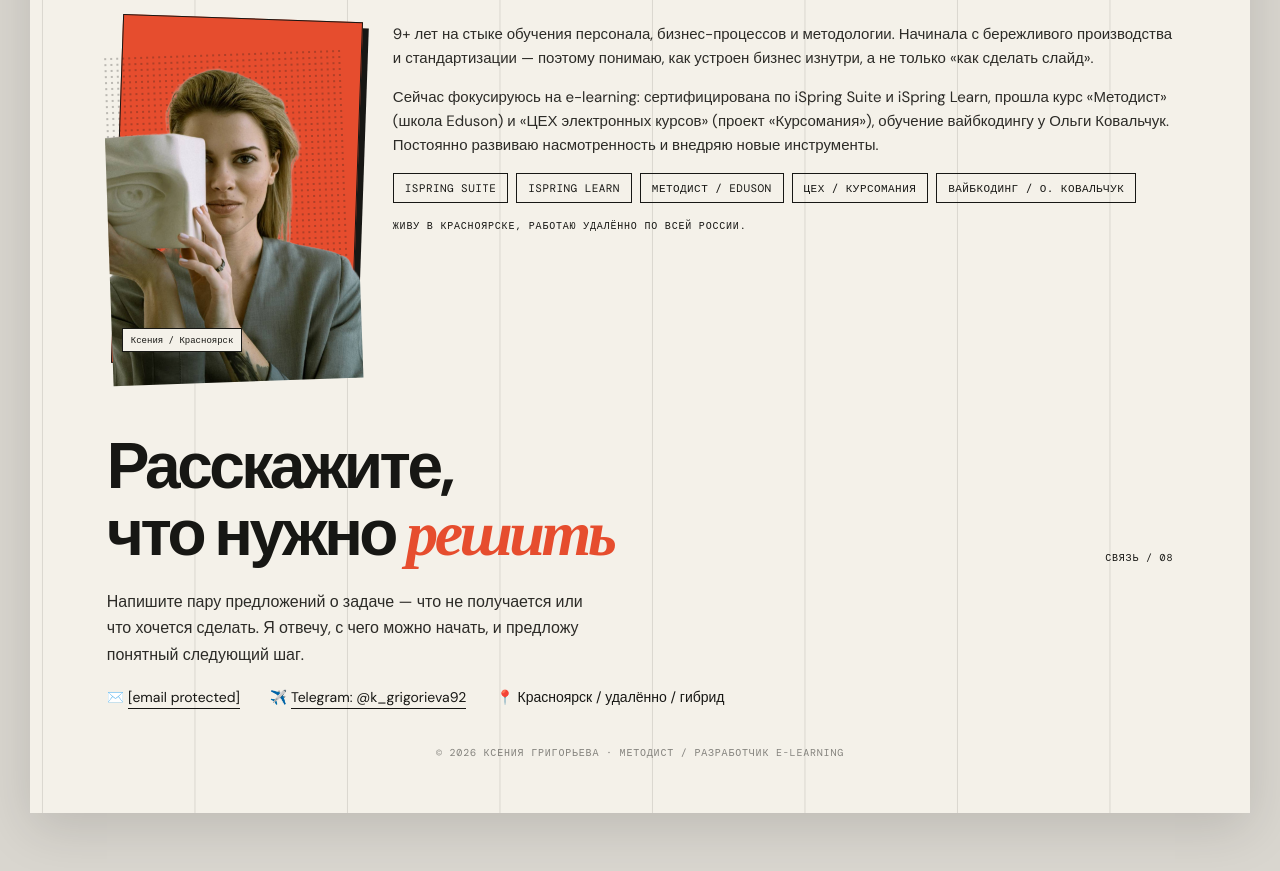
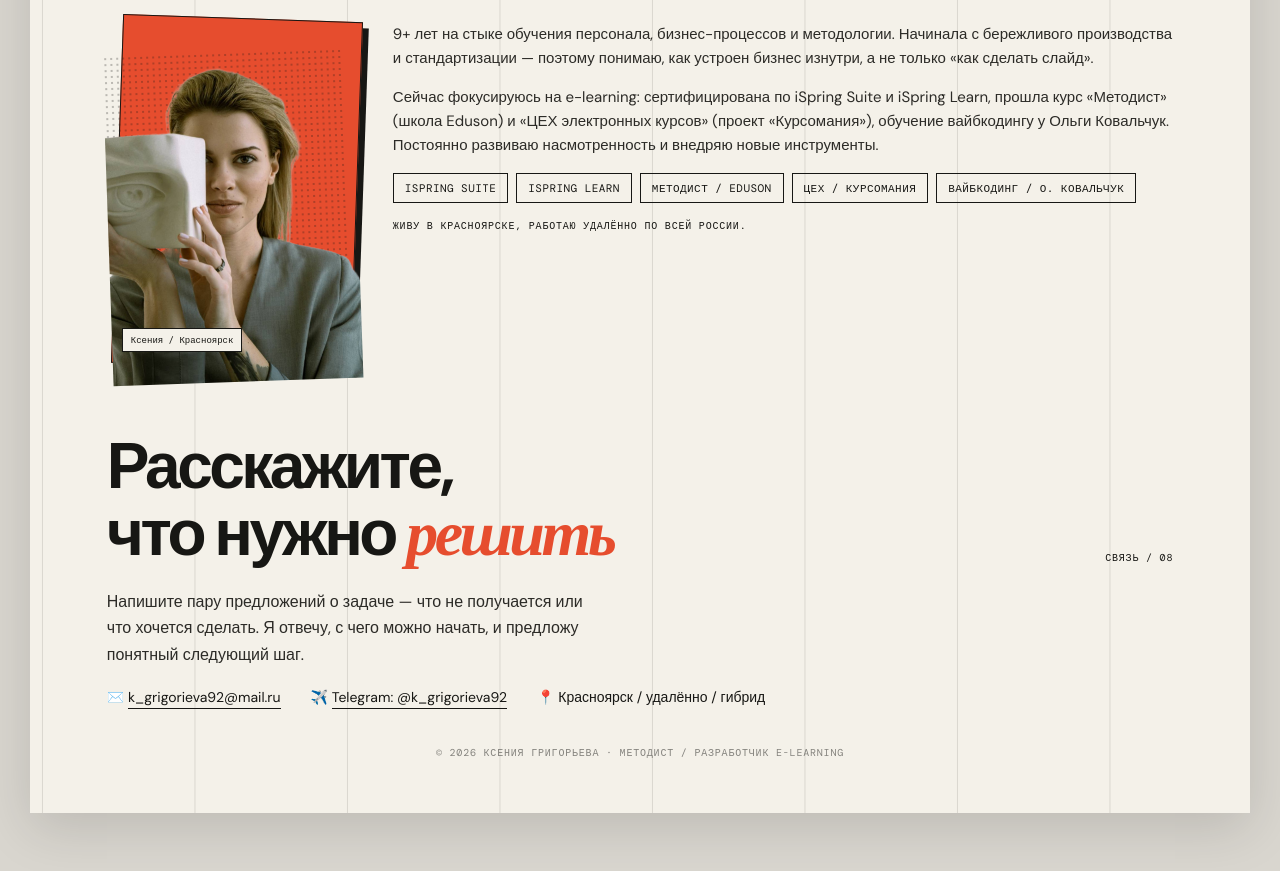
Before and after one commit to ksenia-grigorieva/portfolio, a plain HTML site: page index.html in a window 1280 px wide. Shown: the part 5530-6401 px from the top of the page. Drawn offline with nearby package versions, Linux system fonts and the light colour scheme; a web font is replaced by a local one.

Commit message:
Update index.html

```diff
--- a/index.html
+++ b/index.html
@@ -624,7 +624,7 @@ body{margin:0;background:#d9d6cf;color:var(--ink);font-family:'DM Sans',Arial,sa
   <p class="small" style="max-width:500px">Напишите пару предложений о задаче — что не получается или что хочется сделать. Я отвечу, с чего можно начать, и предложу понятный следующий шаг.</p>
 
   <div class="contacts">
-<span>✉️ <a href="/cdn-cgi/l/email-protection#147f4b73667d737b667d7162752d265479757d783a6661"><span class="__cf_email__" data-cfemail="dbb084bca9b2bcb4a9b2beadbae2e99bb6bab2b7f5a9ae">[email&#160;protected]</span></a></span>
+<span>✉️ <a href="mailto:k_grigorieva92@mail.ru">k_grigorieva92@mail.ru</a></span>
     <span>✈️ <a href="https://t.me/k_grigorieva92" target="_blank" rel="noopener">Telegram: @k_grigorieva92</a></span>
     <span>📍 Красноярск / удалённо / гибрид</span>
   </div>
```
